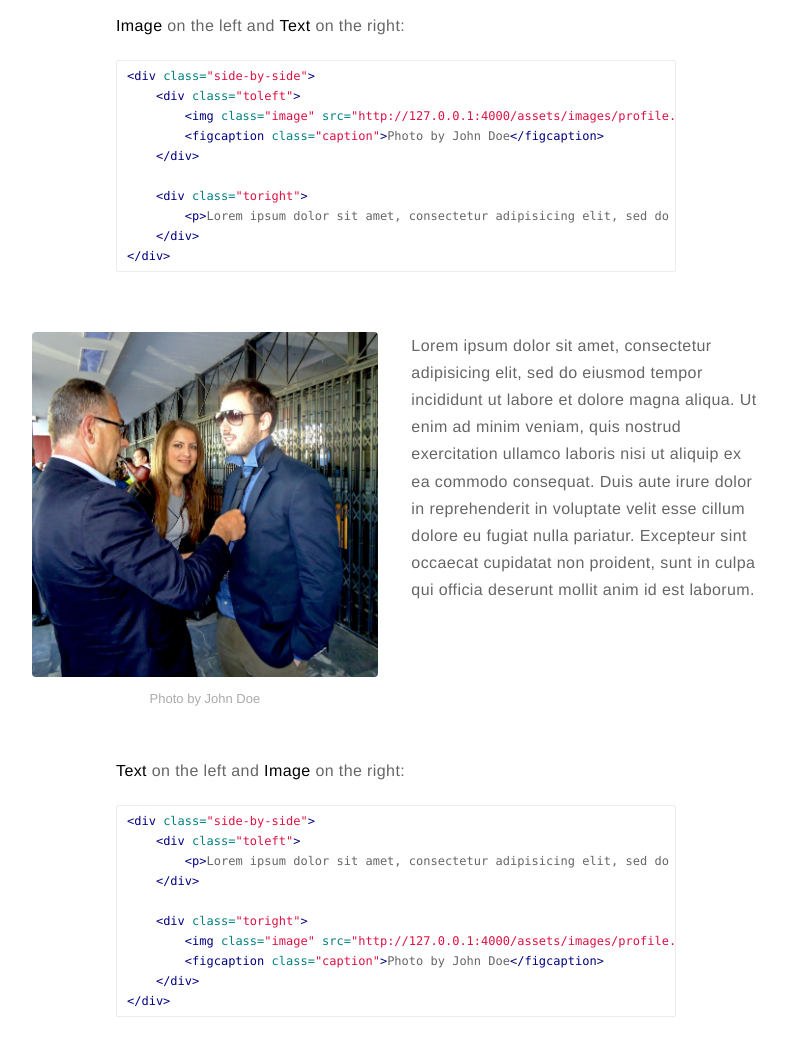
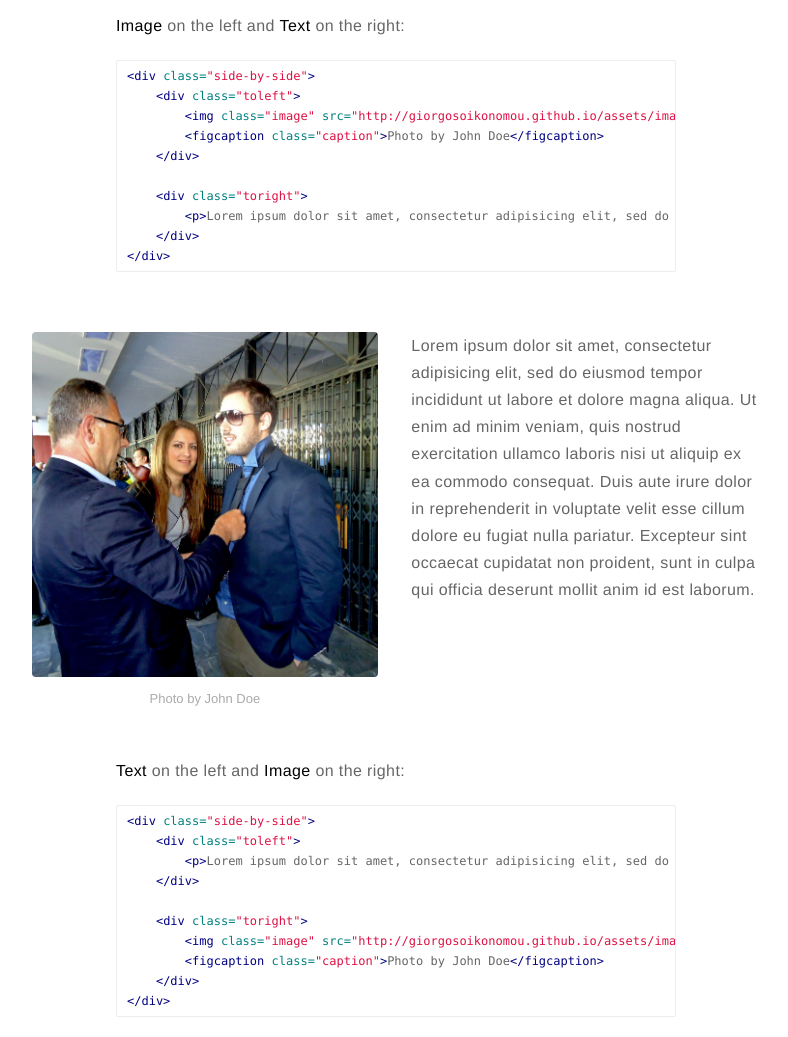
Before and after one commit to GiorgosOikonomou/GiorgosOikonomou.github.io, a Jekyll site: the page built from _posts/2015-02-24-markdown-extra-components.markdown, in a window 1280 px wide and 1400 px high, scrolled down 1044 px. Shown: the part 151-1188 px from the top of the window, without its empty margins (244-1032 px from the left). Built offline with Jekyll 4.4.1, drawn with Linux system fonts in a browser that asks for light colours; some of the changed lines change nothing that is shown.

Commit message:
Update _config.yml

```diff
--- a/_config.yml
+++ b/_config.yml
@@ -7,8 +7,8 @@ bio: '0.99<sup>365</sup> = <b>0.025</b> | 1.01<sup>365</sup> = <b>37.78</b>'
 external-image: false
 picture: 'assets/images/profile.jpg'
 
-#url: http://giorgosoikonomou.github.io
-url: http://127.0.0.1:4000
+url: http://giorgosoikonomou.github.io
+#url: http://127.0.0.1:4000
 # your url: http://USERNAME.github.io
 
 permalink: /:title/
```
